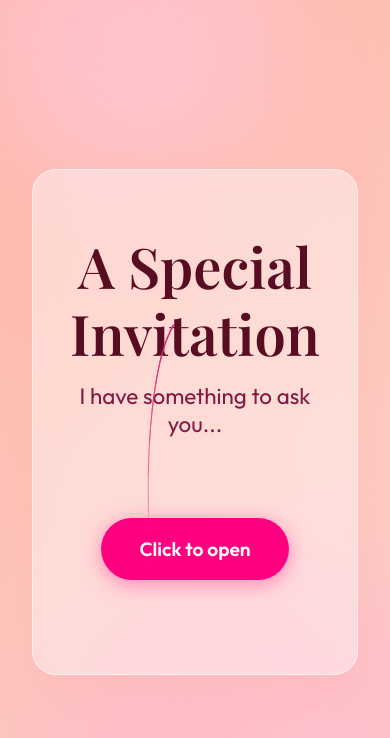
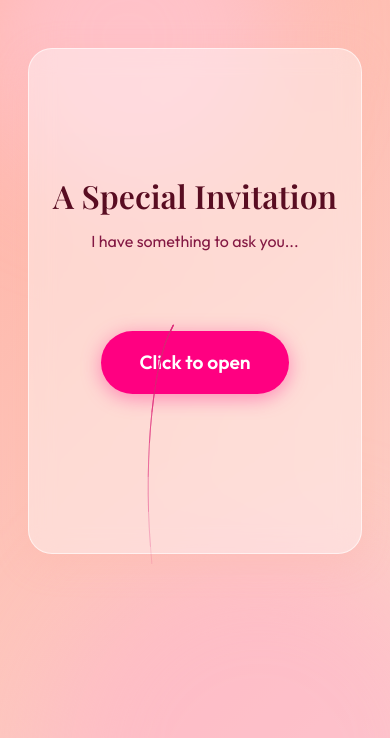
Before and after one commit to omarrr124/cinema, a React (Vite) app: page / in a window 390 px wide. Shown: the top 738 px of the page. Built offline with nearby package versions, Linux system fonts and the light colour scheme; a web font is replaced by a local one.

Commit message:
Fix responsive mobile design issues (scrolling, scaling, padding)

```diff
--- a/src/components/Step0Landing.jsx
+++ b/src/components/Step0Landing.jsx
@@ -14,10 +14,10 @@ export default function Step0Landing({ onNext }) {
 
   return (
     <div className="glass-card" style={{ display: 'flex', flexDirection: 'column', alignItems: 'center', justifyContent: 'center', minHeight: '60vh', textAlign: 'center' }}>
-      <h1 className="title" style={{ fontSize: '3.5rem', marginBottom: '1rem' }}>
+      <h1 className="title" style={{ fontSize: 'clamp(2rem, 8vw, 3.5rem)', marginBottom: '1rem' }}>
         A Special Invitation
       </h1>
-      <p style={{ fontSize: '1.4rem', marginBottom: '3rem', color: '#831843', fontWeight: 500 }}>
+      <p style={{ fontSize: 'clamp(1rem, 4vw, 1.4rem)', marginBottom: '3rem', color: '#831843', fontWeight: 500 }}>
         I have something to ask you...
       </p>
 
--- a/src/index.css
+++ b/src/index.css
@@ -24,13 +24,12 @@ body {
   min-height: 100vh;
   color: var(--text-dark);
   display: flex;
-  overflow: hidden;
-  overscroll-behavior: none;
-  overflow: hidden;
-  overscroll-behavior: none;
+  overflow-x: hidden;
+  overflow-y: auto;
+  overscroll-behavior-y: none;
   justify-content: center;
-  align-items: center;
-  overflow: hidden;
+  align-items: flex-start; /* Prevent clipping top content on tall screens */
+  padding: 2rem 0; /* Add safe space to top and bottom */
 }
 
 h1, h2, h3 {
@@ -41,10 +40,16 @@ h1, h2, h3 {
 .app-container {
   width: 100%;
   max-width: 1100px;
-  padding: 2rem;
+  padding: 1rem;
   position: relative;
   z-index: 10;
   margin: 0 auto;
+}
+
+@media (min-width: 768px) {
+  .app-container {
+    padding: 2rem;
+  }
 }
 
 .glass-card {
```
